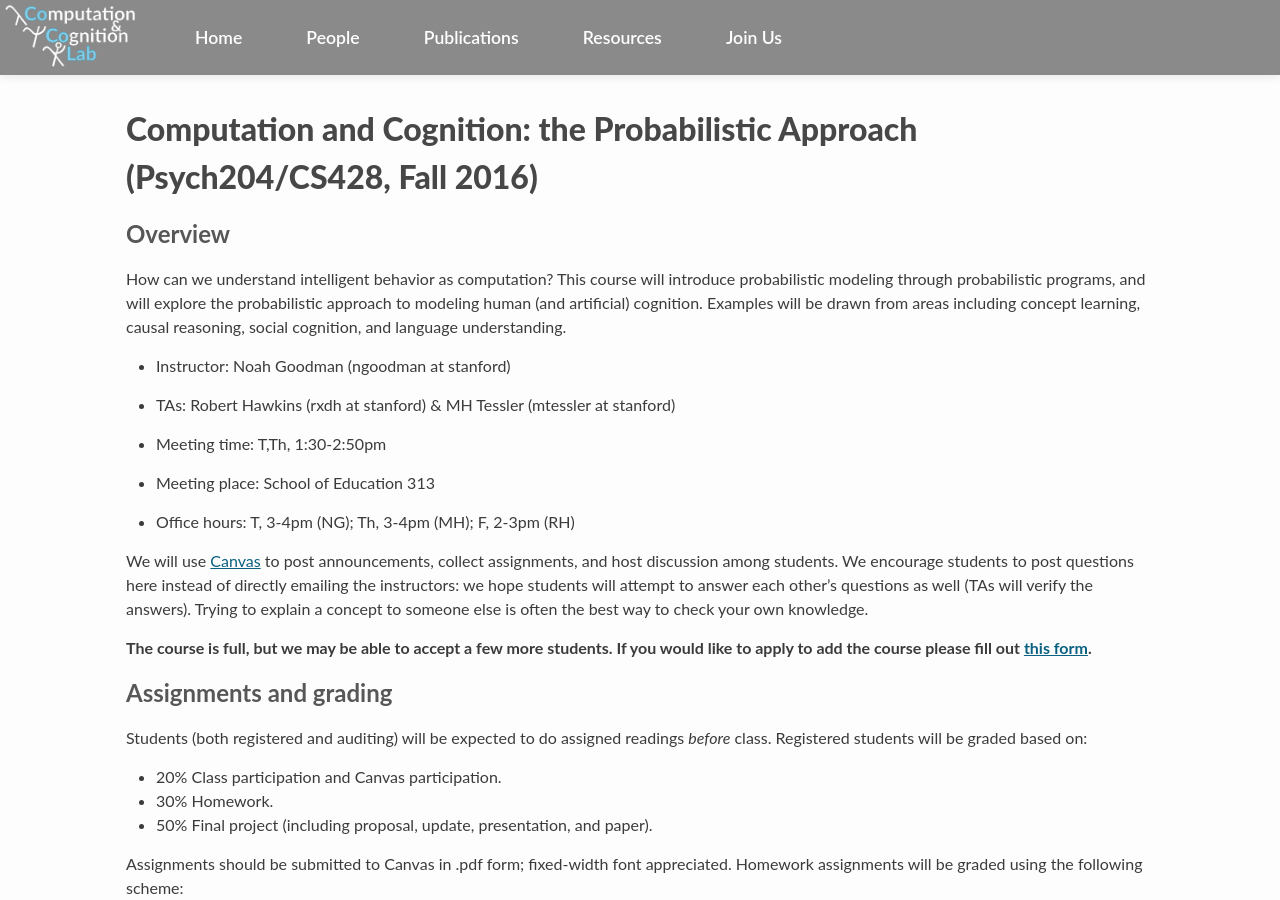
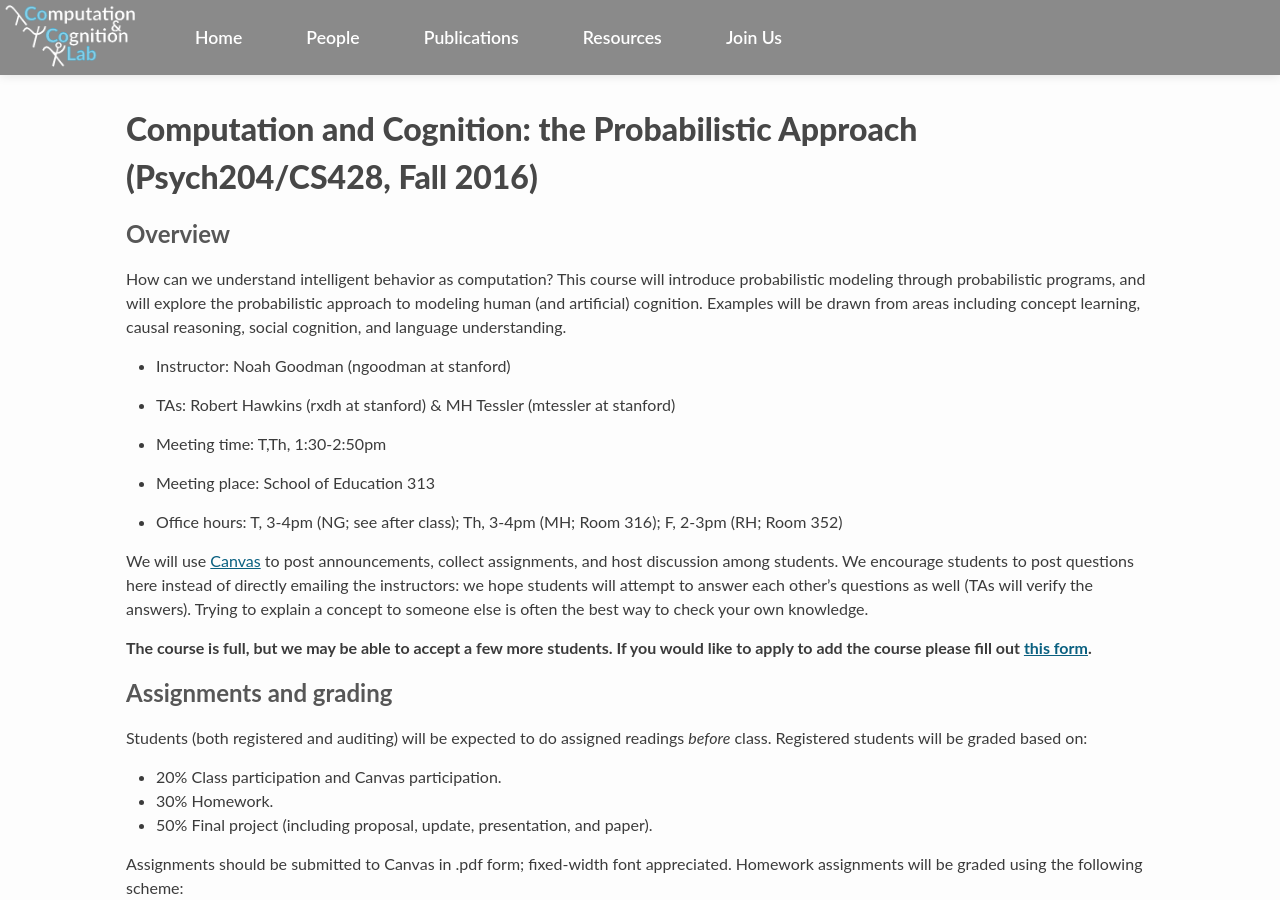
Before and after one commit to stanford-cocolab/cocolab.stanford.edu, a Jekyll site: the page built from psych204-fall2016.md, in a window 1280 px wide and 900 px high. Built offline with Jekyll 4.4.1, drawn with Linux system fonts in a browser that asks for light colours; Markdown is read by kramdown in place of the engine named in the settings; a script that is not in the unit is left out.

Commit message:
Add rooms to office hours

```diff
--- a/psych204-fall2016.md
+++ b/psych204-fall2016.md
@@ -22,7 +22,7 @@
 
 * Meeting place: School of Education 313
 
-* Office hours: T, 3-4pm (NG); Th, 3-4pm (MH); F, 2-3pm (RH)
+* Office hours: T, 3-4pm (NG; see after class); Th, 3-4pm (MH; Room 316); F, 2-3pm (RH; Room 352)
 
 We will use [Canvas](https://canvas.stanford.edu/courses/49557/) to post announcements, collect assignments, and host discussion among students. We encourage students to post questions here instead of directly emailing the instructors: we hope students will attempt to answer each other's questions as well (TAs will verify the answers). Trying to explain a concept to someone else is often the best way to check your own knowledge.
 
```
